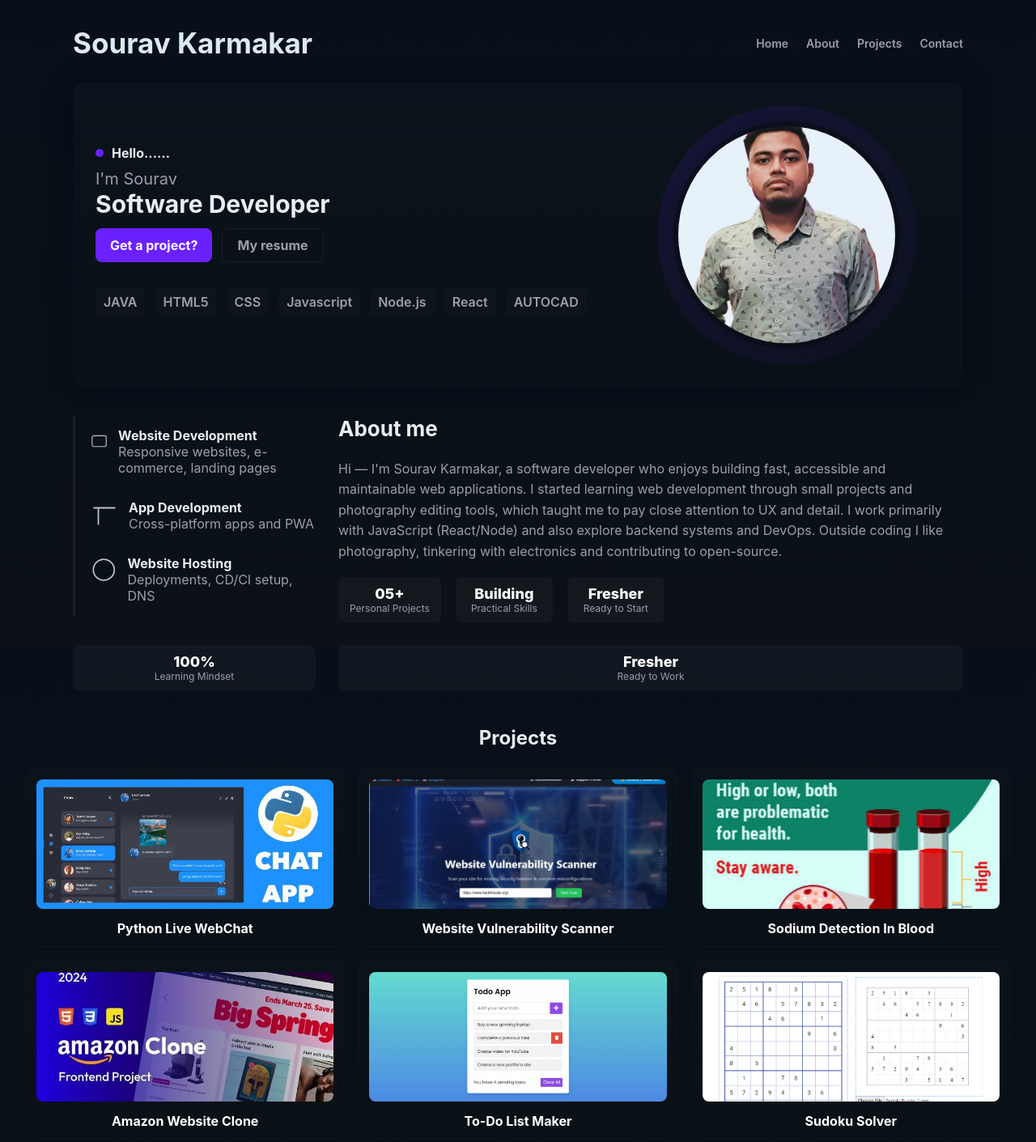
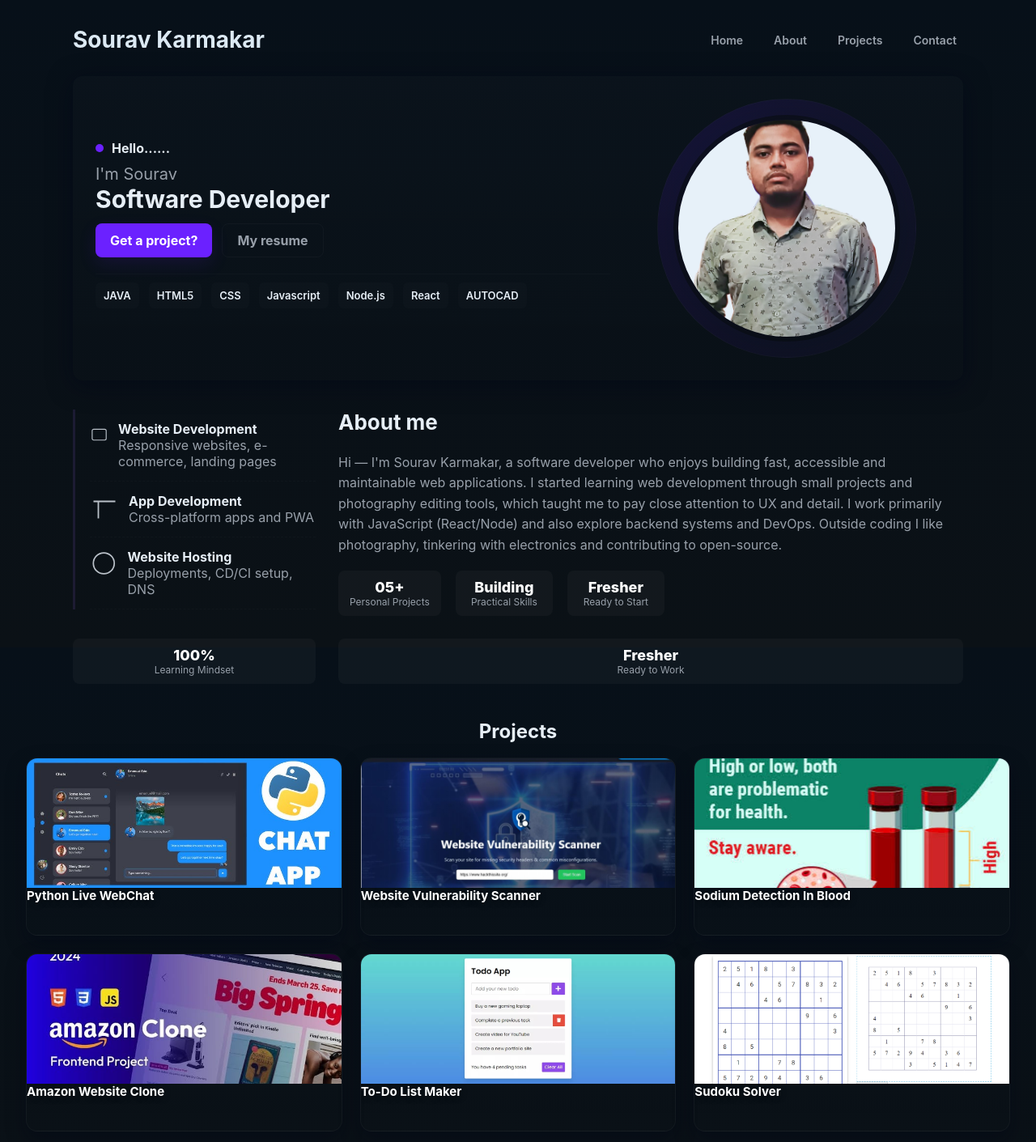
Before and after one commit to karmakarsourav848-ctrl/portfolio, a plain HTML site: page index.html in a window 1280 px wide. Shown: the top 1411 px of the page at 81% size. Drawn offline with Linux system fonts and the light colour scheme.

Commit message:
Update style.css

```diff
--- a/style.css
+++ b/style.css
@@ -6,6 +6,7 @@
   --accent-2:#a16bff;    /* secondary purple */
   --glass: rgba(255,255,255,0.03);
   --container-width:1100px;
+  --max-content-width:1100px;
 }
 
 *{box-sizing:border-box}
@@ -18,19 +19,31 @@ body{
   -webkit-font-smoothing:antialiased;
   -moz-osx-font-smoothing:grayscale;
   padding:32px;
+  -webkit-font-feature-settings: "liga" 1;
 }
 
-.container{max-width:var(--container-width);margin:0 auto}
+/* Layout container */
+.container{max-width:var(--max-content-width);margin:0 auto}
 
 /* NAV */
 .nav{display:flex;align-items:center;justify-content:space-between;margin-bottom:28px;position:relative}
-.brand{font-weight:700;color:#dce9f3;font-size:35px}
+.brand{font-weight:700;color:#dce9f3;font-size:28px}
 .navlinks{display:flex;gap:22px;align-items:center}
-.navlinks a{color:var(--muted);text-decoration:none;font-weight:600;font-size:14px}
+.navlinks a{color:var(--muted);text-decoration:none;font-weight:600;font-size:14px;padding:6px 8px;border-radius:6px}
+.navlinks a:hover{color:#fff;background:rgba(255,255,255,0.02)}
 .mobile-toggle{display:none;background:transparent;border:none;color:#e6eef6;font-size:20px}
 
 /* HERO */
-.hero{display:grid;grid-template-columns:1fr 380px;gap:28px;align-items:center;padding:28px;border-radius:12px;background:linear-gradient(180deg, rgba(255,255,255,0.01), rgba(255,255,255,0.00));box-shadow:0 6px 30px rgba(2,6,23,0.6)}
+.hero{
+  display:grid;
+  grid-template-columns:1fr 380px;
+  gap:28px;
+  align-items:center;
+  padding:28px;
+  border-radius:12px;
+  background:linear-gradient(180deg, rgba(255,255,255,0.01), rgba(255,255,255,0.00));
+  box-shadow:0 6px 30px rgba(2,6,23,0.6);
+}
 .hello{display:flex;align-items:center;gap:10px;margin-bottom:12px}
 .dot{width:10px;height:10px;border-radius:50%;background:var(--accent);display:inline-block}
 h1{margin:0;font-size:36px;line-height:1.02}
@@ -38,15 +51,21 @@ h1 .thin{font-weight:400;color:var(--muted);display:block;font-size:20px}
 .role{font-size:30px;font-weight:700;margin-top:6px}
 .cta{display:flex;gap:12px;margin-top:14px}
 .btn{padding:10px 18px;border-radius:8px;border:1px solid rgba(255,255,255,0.06);cursor:pointer;font-weight:700;text-decoration:none;color:inherit;display:inline-flex;align-items:center;justify-content:center}
-.btn-primary{background:var(--accent);color:#fff;border:none}
-.btn-outline{background:transparent;color:var(--muted)}
+.btn-primary{background:var(--accent);color:#fff;border:none;box-shadow:0 8px 22px rgba(107,33,255,0.12)}
+.btn-outline{background:transparent;color:var(--muted);border:1px solid rgba(255,255,255,0.03)}
 
-.skills-row{display:flex;gap:12px;margin-top:20px;color:var(--muted);padding:10px 0;border-top:1px solid rgba(255,255,255,0.02)}
-.skill{padding:8px 10px;border-radius:6px;background:rgba(255,255,255,0.01);font-weight:600}
+.skills-row{display:flex;gap:12px;margin-top:20px;color:var(--muted);padding:10px 0;border-top:1px solid rgba(255,255,255,0.02);flex-wrap:wrap}
+.skill{padding:8px 10px;border-radius:6px;background:rgba(255,255,255,0.01);font-weight:600;font-size:13px;color:#e6eef6}
 
 /* portrait */
 .portrait{display:flex;align-items:center;justify-content:center}
-.portrait .frame{width:320px;height:320px;border-radius:50%;background:radial-gradient(circle at 30% 30%, rgba(107,33,255,0.12), rgba(161,107,255,0.02));display:flex;align-items:center;justify-content:center;box-shadow: inset 0 0 40px rgba(107,33,255,0.03)}
+.portrait .frame{
+  width:320px;height:320px;border-radius:50%;
+  background:radial-gradient(circle at 30% 30%, rgba(107,33,255,0.12), rgba(161,107,255,0.02));
+  display:flex;align-items:center;justify-content:center;
+  box-shadow: inset 0 0 40px rgba(107,33,255,0.03);
+  border:1px solid rgba(255,255,255,0.02);
+}
 .portrait img{width:280px;height:280px;border-radius:50%;object-fit:cover;border:6px solid rgba(8,12,16,0.6)}
 
 /* ABOUT */
@@ -57,18 +76,115 @@ h1 .thin{font-weight:400;color:var(--muted);display:block;font-size:20px}
 .about h2{font-size:26px;margin-top:0}
 .about p{color:var(--muted);line-height:1.6}
 
+/* stats */
 .stats{display:flex;gap:18px;margin-top:18px;flex-wrap:wrap}
 .stat{background:var(--glass);padding:10px 14px;border-radius:8px;text-align:center;min-width:120px}
 .stat .num{font-weight:800;font-size:18px;color:#fff}
 .stat .label{font-size:12px;color:var(--muted)}
 
-/* PROJECTS */
-.projects{margin-top:44px}
-.projects h3{text-align:center;font-size:24px}
-.projects-grid{display:grid;grid-template-columns:repeat(3,1fr);gap:18px;margin-top:18px}
-.proj{background:linear-gradient(180deg, rgba(255,255,255,0.01), rgba(255,255,255,0.00));padding:12px;border-radius:10px;border:1px solid rgba(255,255,255,0.02);text-align:center}
-.proj img{width:100%;height:160px;object-fit:cover;border-radius:8px}
-.proj h4{margin-top:10px;margin-bottom:0;color:#fff}
+/* PROJECTS — improved grid cards */
+.projects {
+  margin-top: 44px;
+  padding-bottom: 6px;
+}
+
+.projects h3 {
+  text-align: center;
+  font-size: 24px;
+  margin-bottom: 14px;
+}
+
+/* responsive 3-column grid with gap */
+.projects-grid {
+  display: grid;
+  grid-template-columns: repeat(3, 1fr);
+  gap: 22px;
+  margin-top: 18px;
+  align-items: start;
+}
+
+/* card */
+.proj {
+  position: relative;
+  overflow: hidden;
+  border-radius: 14px;
+  background: linear-gradient(180deg, rgba(255,255,255,0.02), rgba(255,255,255,0.00));
+  border: 1px solid rgba(255,255,255,0.04);
+  box-shadow: 0 10px 24px rgba(2,6,23,0.45);
+  transition: transform .22s ease, box-shadow .22s ease;
+  min-height: 220px;
+  display: flex;
+  flex-direction: column;
+}
+
+/* image container keeps consistent aspect ratio (works if you add .img-wrap) */
+.proj .img-wrap {
+  width: 100%;
+  padding-top: 46%;            /* controls image aspect ratio (46% ≈ wide banner). Lower -> shorter */
+  position: relative;
+  background: #0c1116;
+}
+
+/* image absolutely positioned and cover: works for both .img-wrap img and direct .proj img */
+.proj .img-wrap img,
+.proj > img {
+  position: absolute;
+  inset: 0;
+  width: 100%;
+  height: 100%;
+  object-fit: cover;
+  display: block;
+  transition: transform .6s ease;
+  transform-origin: center;
+}
+
+/* adapt when image is direct child (no wrapper) */
+.proj > img {
+  position: relative;
+  width: 100%;
+  height: 160px;
+  object-fit: cover;
+  border-radius: 8px 8px 0 0;
+  transition: transform .6s ease;
+}
+
+/* caption area */
+.proj .card-body,
+.proj > .card-body {
+  padding: 12px 16px;
+  text-align: center;
+  margin-top: auto;
+  background: linear-gradient(180deg, rgba(0,0,0,0.00), rgba(0,0,0,0.02));
+}
+
+.proj h4 {
+  margin: 0;
+  font-size: 15px;
+  font-weight: 700;
+  color: #fff;
+  text-shadow: 0 2px 8px rgba(0,0,0,0.45);
+}
+
+/* hover */
+.proj:hover {
+  transform: translateY(-8px);
+  box-shadow: 0 28px 60px rgba(2,6,23,0.6);
+}
+.proj:hover .img-wrap img,
+.proj:hover > img {
+  transform: scale(1.06);
+}
+
+/* small screens: grid becomes 2 then 1 column */
+@media (max-width: 980px) {
+  .projects-grid { grid-template-columns: repeat(2, 1fr); }
+  .proj .img-wrap { padding-top: 48%; }
+}
+@media (max-width: 600px) {
+  .projects-grid { grid-template-columns: 1fr; }
+  .proj .img-wrap { padding-top: 52%; }
+  .proj > img { height: auto; }
+}
 
 /* CONTACT (polished) */
 .contact-section{padding:80px 20px;text-align:center;background:transparent}
```
